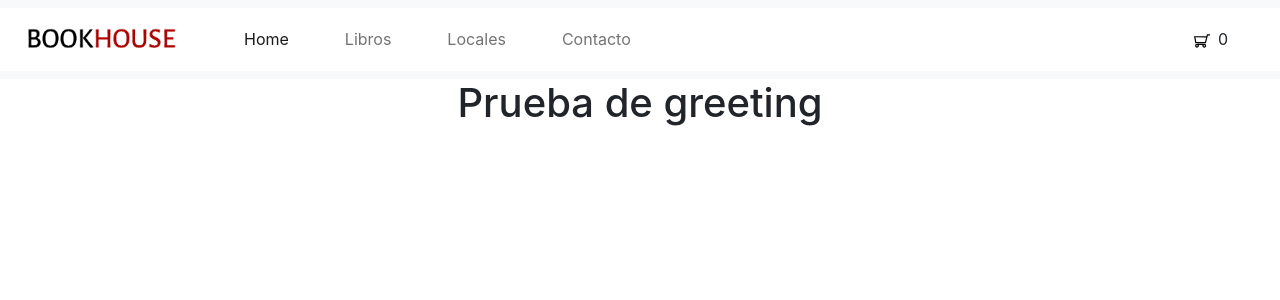
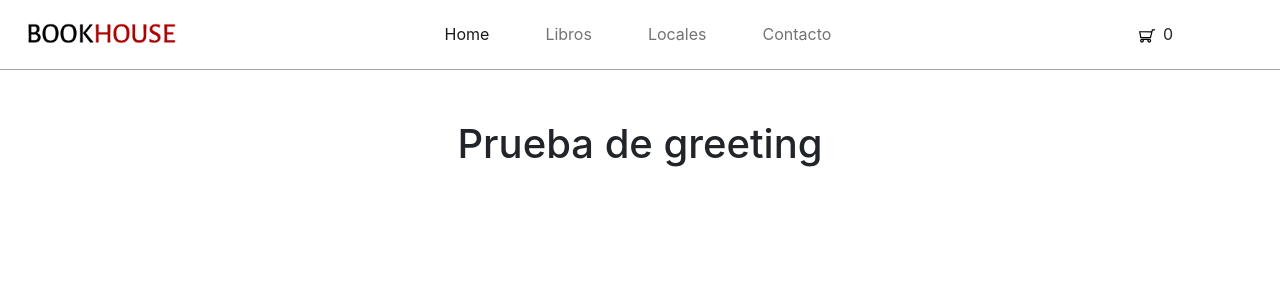
Before and after one commit to gonzalogilparicio/bookhouse, a JavaScript app: page / in a window 1280 px wide. Shown: the top 300 px of the page. Built offline with nearby package versions, Linux system fonts and the light colour scheme; the HTML template or start-up script is replaced by a standard one.

Commit message:
navbar component styles modified

```diff
--- a/src/components/CartWidget/CartWidget.css
+++ b/src/components/CartWidget/CartWidget.css
@@ -1,3 +1,7 @@
+.container {
+    padding-inline: 55px !important;
+}
+
 img {
     width: 16px;
     margin-right: 8px;
--- a/src/components/CartWidget/CartWidget.js
+++ b/src/components/CartWidget/CartWidget.js
@@ -2,7 +2,7 @@ import './CartWidget.css'
 
 const CartWidget = () => {
     return (
-        <div>
+        <div className="container">
             <img src='./assets/img/cart.svg' alt='cart svg image' />
             <span>0</span>
         </div>
--- /dev/null
+++ b/src/components/ItemListContainer/ItemListContainer.css
@@ -0,0 +1,3 @@
+h1 {
+    margin-top: 50px;
+}
--- a/src/components/ItemListContainer/ItemListContainer.js
+++ b/src/components/ItemListContainer/ItemListContainer.js
@@ -1,3 +1,5 @@
+import './ItemListContainer.css'
+
 const ItemListContainer = ({ greeting }) => {
     return (
         <div>
--- a/src/components/Navbar/Navbar.css
+++ b/src/components/Navbar/Navbar.css
@@ -1,3 +1,7 @@
+header {
+    border-bottom: 0.2px solid #a2a2a2;
+}
+
 .container-fluid {
     background-color: white !important;
     display: flex;
@@ -5,8 +9,13 @@
     align-items: center;
 }
 
+.navbar-brand {
+    margin: 0 !important;
+}
+
 .navbar-brand img {
     width: 180px;
+    margin: 0;
 }
 
 .nav-item {
--- a/src/components/Navbar/Navbar.js
+++ b/src/components/Navbar/Navbar.js
@@ -3,32 +3,59 @@ import './Navbar.css'
 
 const Navbar = () => {
     return (
-        <nav className="navbar navbar-expand-lg bg-light">
+      <nav className="navbar navbar-expand-lg">
       <div className="container-fluid">
-      <a className="navbar-brand" href="#"><img src='./assets/img/logo.png' /></a>
-      <button className="navbar-toggler" type="button" data-bs-toggle="collapse" data-bs-target="#navbarSupportedContent" aria-controls="navbarSupportedContent" aria-expanded="false" aria-label="Toggle navigation">
+        <div>
+          <a className="navbar-brand" href="#">
+            <img src="./assets/img/logo.png" />
+          </a>
+          <button
+            className="navbar-toggler"
+            type="button"
+            data-bs-toggle="collapse"
+            data-bs-target="#navbarSupportedContent"
+            aria-controls="navbarSupportedContent"
+            aria-expanded="false"
+            aria-label="Toggle navigation"
+          >
             <span className="navbar-toggler-icon" />
           </button>
-      <div className="collapse navbar-collapse" id="navbarSupportedContent">
+          <div
+            className="collapse navbar-collapse"
+            id="navbarSupportedContent"
+          ></div>
+          </div>
+          <div>
             <ul className="navbar-nav me-auto mb-2 mb-lg-0">
               <li className="nav-item">
-            <a className="nav-link active" aria-current="page" href="#">Home</a>
+                <a className="nav-link active" aria-current="page" href="#">
+                  Home
+                </a>
               </li>
               <li className="nav-item">
-            <a className="nav-link" href="#">Libros</a>
+                <a className="nav-link" href="#">
+                  Libros
+                </a>
               </li>
               <li className="nav-item">
-            <a className="nav-link" href="#">Locales</a>
+                <a className="nav-link" href="#">
+                  Locales
+                </a>
               </li>
               <li className="nav-item">
-            <a className="nav-link" href="#">Contacto</a>
+                <a className="nav-link" href="#">
+                  Contacto
+                </a>
               </li>
+            </ul>
+          </div>
 
-        </ul>
+        <div>
           <CartWidget />
         </div>
       </div>
     </nav>
+
     )
 }
 
```
Also changed, not shown: public/index.html (+0 -23 lines). Lines whose indentation alone changed are shown as unchanged.
